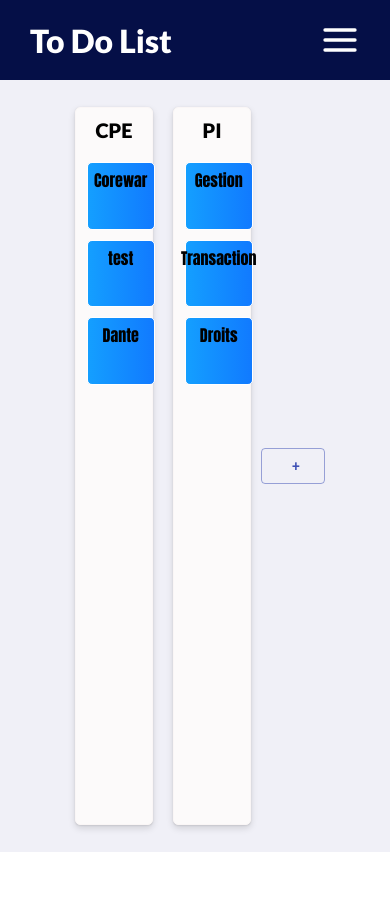
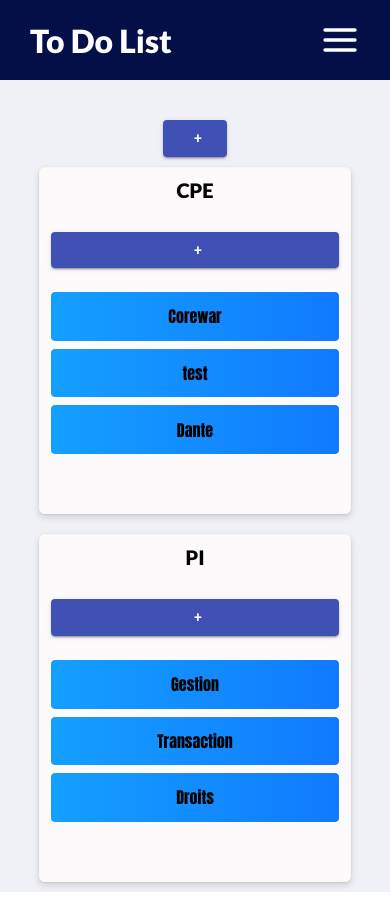
Before and after one commit to ClementBolin/to-do-list, a React (Create React App) app: page /project in a window 390 px wide. Built offline with nearby package versions, Linux system fonts and the light colour scheme.

Commit message:
add(master): responsive design for project and board project page

```diff
--- a/src/components/BoxProject/BoxProject.scss
+++ b/src/components/BoxProject/BoxProject.scss
@@ -1,7 +1,7 @@
 .boxPr {
     border: none;
     background-color: transparent;
-    margin: 10px 10px 10px 10px;
+    margin: 3px 10px 3px 10px;
     padding: 5px 5px 5px 5px;
 }
 
@@ -12,6 +12,8 @@
     border-radius: 5px;
     transition: all 0.15s ease-out;
     cursor: pointer;
+    display: flex;
+    justify-content: center;
 }
 
 .boxPr--title {
@@ -34,7 +36,7 @@
 
 .boxPr--task--md {
     width: 95%;
-    height: 8vh;
+    height: 6vh;
 }
 
 .boxPr--small {
--- a/src/components/Modal/Modal.tsx
+++ b/src/components/Modal/Modal.tsx
@@ -1,21 +1,27 @@
 import React from 'react';
 import './Modal.scss';
 import Button from '@material-ui/core/Button';
-import TextField from '@material-ui/core/TextField';
 import Dialog from '@material-ui/core/Dialog';
 import DialogActions from '@material-ui/core/DialogActions';
-import DialogContent from '@material-ui/core/DialogContent';
-import DialogContentText from '@material-ui/core/DialogContentText';
 import DialogTitle from '@material-ui/core/DialogTitle';
 
 interface IModal {
+  title: string;
+  titleDialog: string;
   children?: any;
-    title?: string;
+  type: string;
+  submitForm?: any;
+  ButtonStyle?: string;
+  dialogSizeBtn?: string;
 }
 
 export const Modal = ({
+  title,
+  titleDialog,
   children,
-    title,
+  type,
+  submitForm,
+  ButtonStyle
 }: IModal) => {
 
   const [open, setOpen] = React.useState(false);
@@ -29,49 +35,28 @@ export const Modal = ({
   };
 
   return (
-            <div>
-            <Button variant="outlined" color="primary" onClick={handleClickOpen}>
-              +
+    <>
+      <Button variant="contained" color="primary" onClick={handleClickOpen} style={{width: "93%"}}>
+          {title}
       </Button>
       <Dialog open={open} onClose={handleClose} aria-labelledby="form-dialog-title">
-              <DialogTitle id="form-dialog-title">Create Project</DialogTitle>
-              <DialogContent>
-                <DialogContentText>
-                </DialogContentText>
-                <TextField
-                  autoFocus
-                  margin="dense"
-                  id="name"
-                  label="Title"
-                  type="email"
-                  fullWidth
-                />
-                <TextField
-                  autoFocus
-                  margin="dense"
-                  id="name"
-                  label="Content"
-                  type="email"
-                  fullWidth
-                />
-                <TextField
-                  autoFocus
-                  margin="dense"
-                  id="name"
-                  label="Date"
-                  type="email"
-                  fullWidth
-                />
-              </DialogContent>
+        <DialogTitle id="form-dialog-title">{titleDialog}</DialogTitle>
+        {type === "form" ?
+            <form onSubmit={(e) => { e.preventDefault(); alert('Submitted form!'); submitForm() ;handleClose() }}>
+                {children}
                 <DialogActions>
                     <Button onClick={handleClose} color="primary">
                         Cancel
                     </Button>
-                <Button onClick={handleClose} color="primary">
+                    <Button color="primary" type="submit">
                         Create
                     </Button>
                 </DialogActions>
+            </form>
+            :
+            {children}
+        }
       </Dialog>
-          </div>
-        )
+    </>
+  );
 }
--- a/src/components/TaskBoard/TaskBoard.scss
+++ b/src/components/TaskBoard/TaskBoard.scss
@@ -5,6 +5,7 @@
     border-radius: 5px;
     font-family: 'Courier Prime', monospace;
     box-shadow: 0 3.2px 7.2px 0 rgba(0,0,0,.132), 0 0.6px 1.8px 0 rgba(0,0,0,.108);
+    overflow-x: scroll;
 }
 
 // Style
@@ -32,6 +33,11 @@
     height: 85vh;
 }
 
+.task--mobile {
+    width: 80%;
+    height: 70vh;
+}
+
 // color
 
 .task--color-primary {
--- a/src/components/TaskBoard/TaskBoard.tsx
+++ b/src/components/TaskBoard/TaskBoard.tsx
@@ -1,21 +1,16 @@
 import React from 'react';
-import { useHistory } from 'react-router-dom';
-import { BoxProject } from '../BoxProject/BoxProject';
 import './TaskBoard.scss';
 
 const STYLE = ["task--primary"];
-const SIZE = ["task--medium", 'task--small'];
+const SIZE = ["task--medium", 'task--small', "task--mobile"];
 const COLOR = ["task--color-primary", "task--color-blue", "task--color-green", "task--color-outline"];
 
 interface IPropsTask {
-    children?: string;
+    children?: any;
     taskStyle?: string;
     taskColor?: string;
     taskSize?: string;
     title: string;
-    type?: string;
-    data?: any;
-    content?: any;
 }
 
 export const TaskBoard = ({
@@ -24,9 +19,6 @@ export const TaskBoard = ({
     taskColor,
     taskSize,
     title,
-    type,
-    data,
-    content
 }: IPropsTask) => {
     taskStyle = taskStyle === undefined ? "task--primary" : taskStyle;
     taskColor = taskColor === undefined ? "task--medium" : taskColor;
@@ -35,33 +27,13 @@ export const TaskBoard = ({
     const checkTaskStyle = STYLE.includes(taskStyle) ? taskStyle : "task--primary";
     const checkTaskSize = SIZE.includes(taskSize) ? taskSize : "task--medium";
     const checkTaskColor = COLOR.includes(taskColor) ? taskColor : "task--color-primary";
-    const history = useHistory();
-
-    const onClickBoxProject = (title:  string) => {
-        history.push(`/project/board/${title}`);
-    }
 
     return (
         <div className={`task ${checkTaskStyle} ${checkTaskSize} ${checkTaskColor}`}>
             <div className="task--title">
                 <p>{title}</p>
             </div>
-            {type === "task--list" &&
-                <div>
-                    {data.projects.map((item: any, i: number) => {
-                        return (
-                            <div style={{marginRight: "5%", marginLeft: "1%"}}>
-                                <BoxProject title={item.name} boxProjectSize="boxPr--task--md" onClick={() => {
-                                    onClickBoxProject(item.name)
-                                }} />
-                            </div>
-                        )
-                    })}
-                </div>
-            }
-            <div className="task--content" >
-                {content}
-            </div>
+            {children}
         </div>
     )
 }
--- a/src/container/BoardProjects/BoardProjects.tsx
+++ b/src/container/BoardProjects/BoardProjects.tsx
@@ -1,8 +1,11 @@
-import React from 'react';
+import React, { useEffect, useState } from 'react';
 import { BoxProject } from '../../components/BoxProject/BoxProject';
 import { TaskBoard } from '../../components/TaskBoard/TaskBoard';
 import { Task } from '../../components/Task/Task';
+import { Modal } from '../../components/Modal/Modal';
+
 import './BoardProjects.scss';
+import { DialogContent, DialogContentText, TextField } from '@material-ui/core';
 
 interface IBoardProjects {
     title?: string;
@@ -13,6 +16,21 @@ export function BoardProjects({
     title,
     onClick
 }: IBoardProjects): any {
+    const [nameTask, setNameTask] = useState('');
+    const [mobile, setMobile] = useState(false);
+
+    const showMobile = () => {
+        if (window.innerWidth <= 990)
+            setMobile(true)
+        else
+            setMobile(false)
+    }
+
+    useEffect(() => {
+        showMobile()
+    }, []);
+
+    window.addEventListener('resize', showMobile);
 
     return (
         <>
@@ -20,9 +38,60 @@ export function BoardProjects({
                 <BoxProject title={title} boxProjectStyle="boxPr--title" boxProjectSize="boxPr--small" boxProjectColor="boxPr--title-color" />
             </div>
             <div className="Board--to-do">
-                <TaskBoard title="To Do" content={<ContentBoard type="To Do" />} />
-                <TaskBoard title="In Progress" content={<ContentBoard type="In Progress" />} />
-                <TaskBoard title="Done" content={<ContentBoard type="Done" />} />
+                <TaskBoard title="To Do" taskSize={mobile ? "task--mobile" : "task--medium"} >
+                    <div className="project--modal">
+                        <Modal title="+" titleDialog="Create Task Project" type="form" submitForm={() => {
+                            alert("form submit")
+                        }}>
+                            <DialogContent>
+                                <DialogContentText>Create Your Task Project</DialogContentText>
+                                <TextField
+                                    required
+                                    label="Name"
+                                    onChange={(e) => setNameTask(e.target.value)}
+                                    fullWidth
+                                />
+                            </DialogContent>
+                        </Modal>
+                    </div>
+                    <ContentBoard type="To Do" />
+                </TaskBoard>
+                <TaskBoard title="In Progress" taskSize={mobile ? "task--mobile" : "task--medium"} >
+                    <div className="project--modal">
+                        <Modal title="+" titleDialog="Create Task Project" type="form" submitForm={() => {
+                            alert("form submit")
+                        }}>
+                            <DialogContent>
+                                <DialogContentText>Create Your Task Project</DialogContentText>
+                                <TextField
+                                    required
+                                    label="Name"
+                                    onChange={(e) => setNameTask(e.target.value)}
+                                    fullWidth
+                                />
+                            </DialogContent>
+                        </Modal>
+                    </div>
+                    <ContentBoard type="In Progress" />
+                </TaskBoard>
+                <TaskBoard title="Done" taskSize={mobile ? "task--mobile" : "task--medium"}>
+                    <div className="project--modal">
+                        <Modal title="+" titleDialog="Create Task Project" type="form" submitForm={() => {
+                            alert("form submit")
+                        }}>
+                            <DialogContent>
+                                <DialogContentText>Create Your Task Project</DialogContentText>
+                                <TextField
+                                    required
+                                    label="Name"
+                                    onChange={(e) => setNameTask(e.target.value)}
+                                    fullWidth
+                                />
+                            </DialogContent>
+                        </Modal>
+                    </div>
+                    <ContentBoard type="Done" />
+                </TaskBoard>
             </div>
         </>
     )
--- a/src/container/Project/Project.scss
+++ b/src/container/Project/Project.scss
@@ -6,3 +6,25 @@
     align-items: center;
     flex-wrap: wrap;
 }
+
+.project--modal {
+    display: flex;
+    justify-content: center;
+    margin-top: 20px;
+    margin-bottom: 20px;
+}
+
+.project--content {
+    display: flex;
+    justify-content: center;
+}
+
+@media screen and (max-width: 990px) {
+    .project--container {
+        display: flex;
+        flex-direction: column;
+        justify-content: center;
+        flex-wrap: nowrap;
+        margin-top: 40px;
+    }
+}
--- a/src/container/Project/Project.tsx
+++ b/src/container/Project/Project.tsx
@@ -1,11 +1,16 @@
-import React from 'react';
+import React, { useEffect, useState } from 'react';
 import { TaskBoard } from '../../components/TaskBoard/TaskBoard';
 import { Modal } from '../../components/Modal/Modal';
 import './Project.scss'
+import { DialogContent, TextField } from '@material-ui/core';
+import DialogContentText from '@material-ui/core/DialogContentText';
+import { BoxProject } from '../../components/BoxProject/BoxProject';
+import { useHistory } from 'react-router-dom';
 
 const MAX_PROJECT = 3;
 
 export function Project(): any {
+    const [nameBoard, setNameBoard] = useState('');
 
     const lenThemeProject = (): number => {
         let len = 0;
@@ -15,27 +20,86 @@ export function Project(): any {
 
     return (
         <div className="project--container">
-            <CreateProjectList />
             {lenThemeProject() <= MAX_PROJECT &&
                 <div onClick={() => console.log("you click on add Project button")}>
-                    <Modal />
+                    <Modal title="+" titleDialog="Create Board Project" type="form" submitForm={() => {
+                        alert("form submit")
+                    }}>
+                        <DialogContent>
+                            <DialogContentText>Write Name of your Board Project. Your max board projects is to 3</DialogContentText>
+                            <TextField
+                                required
+                                label="Name"
+                                onChange={(e) => setNameBoard(e.target.value)}
+                                fullWidth
+                            />
+                        </DialogContent>
+                    </Modal>
                 </div>
             }
+            <CreateProjectList />
         </div>
     )
 }
 
 function CreateProjectList(): any {
+    const [nameProject, setNameProject] = useState('');
+    const [mobile, setMobile] = useState(false);
+
+    const showMobile = () => {
+        if (window.innerWidth <= 990)
+            setMobile(true)
+        else
+            setMobile(false)
+    }
+
+    useEffect(() => {
+        showMobile()
+    }, []);
+
+    window.addEventListener('resize', showMobile);
+
+    const history = useHistory();
+
+    const onClickBoxProject = (title:  string) => {
+        history.push(`/project/board/${title}`);
+    }
+
     return (
         <>
                 {FakeDataProj.map((item, i: number) => {
                     return (
                         <TaskBoard
                             title={item.theme}
-                        taskSize="task--small"
-                        type="task--list"
-                        data={item}
+                            taskSize={mobile ? "task--mobile" : "task--small"}
+                        >
+                        <div className="project--modal">
+                            <Modal title="+" titleDialog="Create Board Project" type="form" submitForm={() => {
+                                alert("form submit")
+                            }}>
+                                <DialogContent>
+                                    <DialogContentText>Write Name of your Board Project. Your max board projects is to 3</DialogContentText>
+                                    <TextField
+                                        required
+                                        label="Name"
+                                        onChange={(e) => setNameProject(e.target.value)}
+                                        fullWidth
                                     />
+                                </DialogContent>
+                            </Modal>
+                        </div>
+                            <div>
+                            {item.projects.map((item: any, i: number) => {
+                                return (
+                                    <div className="project--content">
+                                        <BoxProject title={item.name} boxProjectSize="boxPr--task--md" onClick={() => {
+                                            onClickBoxProject(item.name)
+                                        }} />
+                                    </div>
+                                )
+                            })}
+                            </div>
+                        </TaskBoard>
                     )
                 })}
         </>
@@ -57,7 +121,8 @@ const FakeDataProj = [
             {
                 name: "Dante",
                 path: 'CPE/Dante',
-            }
+            },
+
         ]
     },
     {
```
Lines whose indentation alone changed are shown as unchanged.
